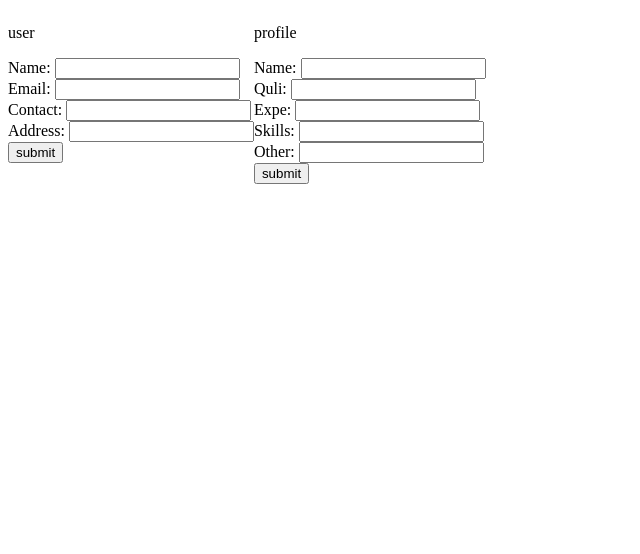
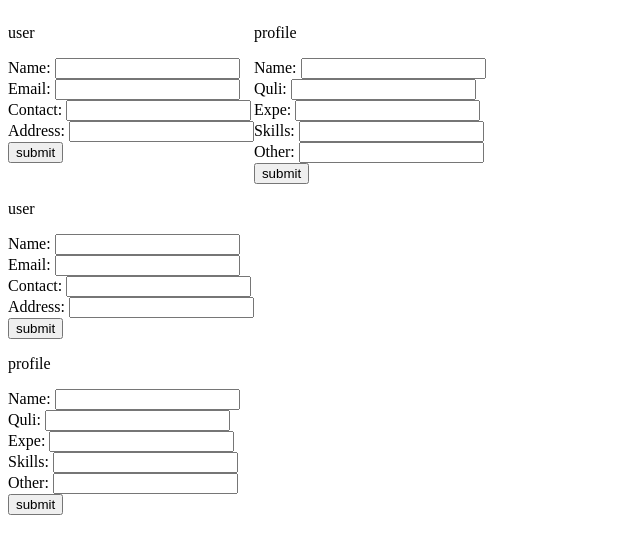
Before and after one commit to ankit7patel/Model__RelationShip_all, a Django app: page / in a window 1280 px wide. Shown: the top 554 px of the page, without its empty margins (0-640 px from the left). Run offline with Django 5.2, Linux system fonts and the light colour scheme.

Commit message:
tableform data use form

```diff
--- a/project/app/templates/base.html
+++ b/project/app/templates/base.html
@@ -22,6 +22,24 @@
 
     </section>
 
+    <section>
+        <form action="{% url 'userdata' %}" method="post">
+            {% csrf_token %}
+            <p> user </p>
+            {{user}}
+            <button text="submit" > submit </button>
+        </form>
+        <form action=""  method="post">
+            {% csrf_token %}
+            <p> profile </p>
+            {{profile}}
+            <button text="submit" > submit </button>
+        </form>
+
+    </section>
+
+
+
 
 
 </body>
--- a/project/app/urls.py
+++ b/project/app/urls.py
@@ -7,7 +7,9 @@ from app import views
 
 urlpatterns = [
     path('',views.base),
-     path('', admin.site.urls),
+    path('', admin.site.urls),
+    path('userdata/',views.userdata,name="userdata")
+
 
 
 ]
--- a/project/app/views.py
+++ b/project/app/views.py
@@ -6,3 +6,20 @@ def base(request):
     context['user'] = userform
     context['profile'] = Profileform
     return render(request, 'base.html',context)
+
+def userdata(request):
+    if request.method=='POST':
+        form=userform(request.POST)
+        print(form)
+        if form.is_valid():
+            name=request.cleaned_data['name']
+            email=request.cleaned_data['email']
+            contact=request.cleaned_data['contact']
+            address=request.cleaned_data['address']
+            print(name)
+            print(email)
+            print(contact)
+            print(address)
+            form.save()
+
+    return render(request,base.html)
```
